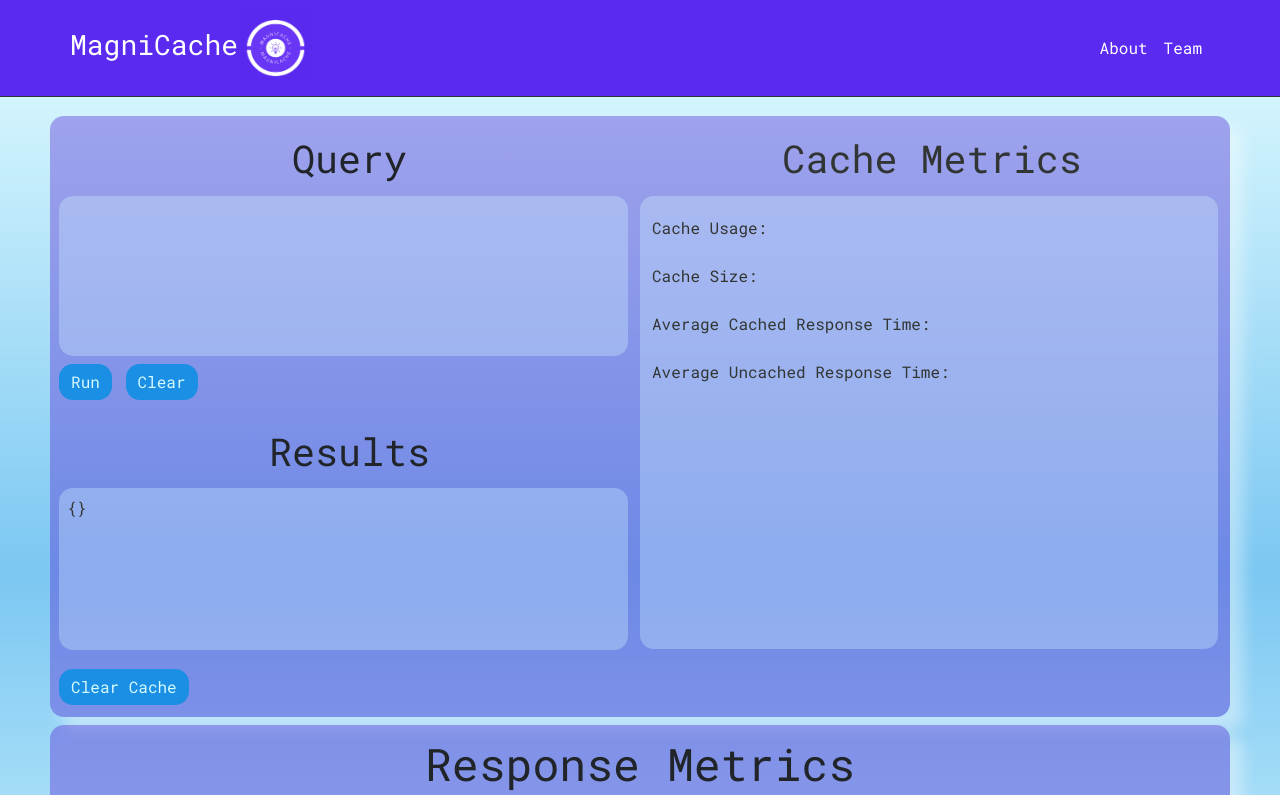
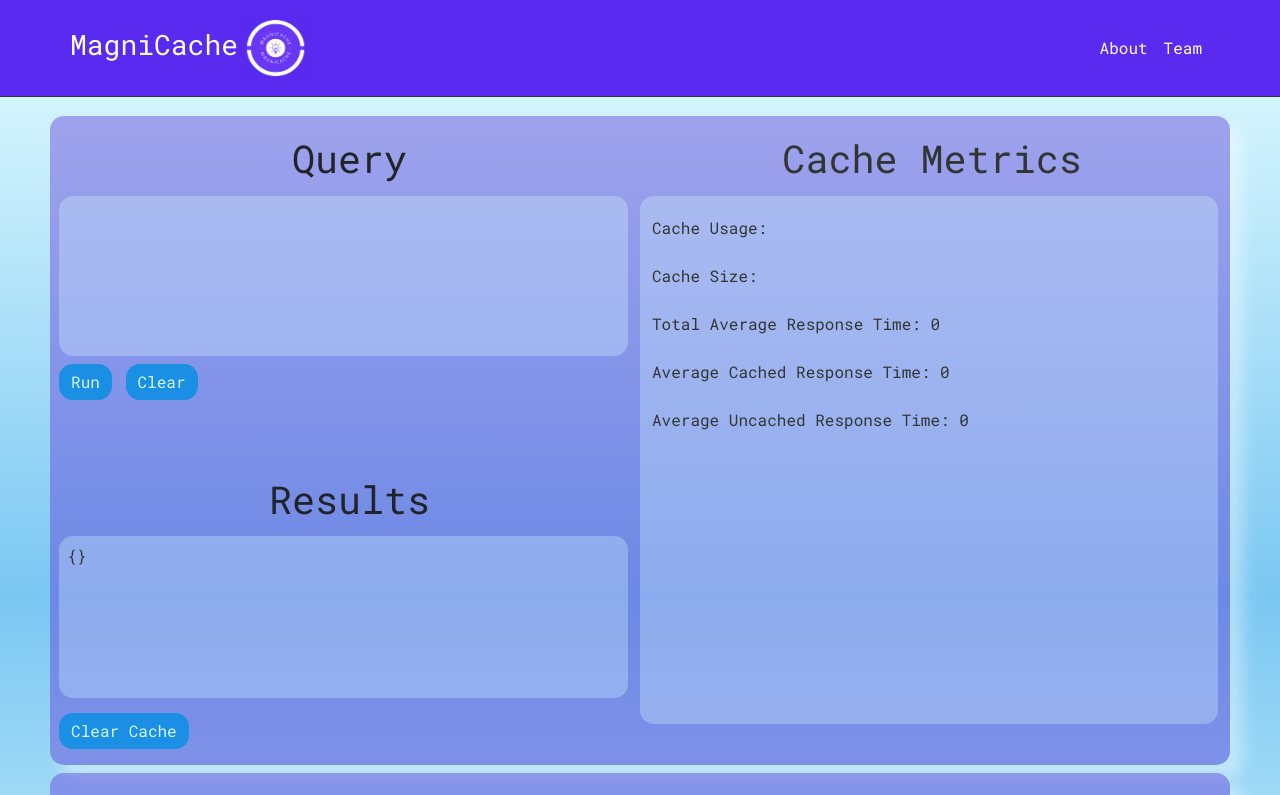
Before and after one commit to oslabs-beta/MagniCache, a React app in the folder client/: page / in a window 1280 px wide. Shown: the top 795 px of the page. Built offline with nearby package versions, Linux system fonts and the light colour scheme; no server answers.

Commit message:
Adds an s to cache metric tsx, creates state variables, props interface for cachemetrics

```diff
--- a/client/components/CacheMetric.tsx
+++ /dev/null
@@ -1,22 +0,0 @@
-import React from 'react';
-
-const CacheMetric = () => {
-  return (
-    <div className="cache-metric-container">
-      <div className="cache-metric">Cache Usage: </div>
-      <br></br>
-
-      <div className="cache-metric">Cache Size: </div>
-      <br></br>
-
-      <div className="cache-metric">Average Cached Response Time: </div>
-      <br></br>
-
-      <div className="cache-metric">Average Uncached Response Time: </div>
-      <br></br>
-      {/* Possibly add a chart of sorts here? Maybe 2 or 3?  */}
-    </div>
-  );
-};
-
-export default CacheMetric;
--- /dev/null
+++ b/client/components/CacheMetrics.tsx
@@ -0,0 +1,49 @@
+import React, { SetStateAction } from 'react';
+
+interface CacheProps {
+  usage: number | string;
+  size: string;
+  resTime: number;
+  avgCached: number;
+  avgUncached: number;
+  currentPolicy: string;
+
+  // possibly need state update doubt it but adding just in case
+    // setUsage: React.Dispatch<SetStateAction<string | number>>
+    // setSize: React.Dispatch<SetStateAction<number>>
+    // setResTime: React.Dispatch<SetStateAction<number>>
+    // setCached: React.Dispatch<SetStateAction<number>>
+    // setUncached: React.Dispatch<SetStateAction<number>>
+    // setPolicy: React.Dispatch<SetStateAction<string>>
+}
+
+const CacheMetrics = (props: CacheProps) => {
+  const { usage, size, resTime, avgCached, avgUncached, currentPolicy } = props;
+  return (
+    <div className="cache-metric-container">
+      <div className="cache-metric">Cache Usage: {usage}</div>
+      <br></br>
+
+      <div className="cache-metric">Cache Size: {size} </div>
+      <br></br>
+
+      <div className="cache-metric">
+        Total Average Response Time: {resTime}{' '}
+      </div>
+      <br></br>
+
+      <div className="cache-metric">
+        Average Cached Response Time: {avgCached}{' '}
+      </div>
+      <br></br>
+
+      <div className="cache-metric">
+        Average Uncached Response Time: {avgUncached}{' '}
+      </div>
+      <br></br>
+      {/* Possibly add a chart of sorts here? Maybe 2 or 3?  Line graph? bar? Pie?  */}
+    </div>
+  );
+};
+
+export default CacheMetrics;
--- a/client/containers/XMetrics.tsx
+++ b/client/containers/XMetrics.tsx
@@ -1,11 +1,28 @@
-import React from 'react';
-import CacheMetric from '../components/CacheMetric';
+import React, { useState, useEffect } from 'react';
+import CacheMetrics from '../components/CacheMetrics';
 
 const XMetrics = () => {
+  const [usage, setUsage] = useState<number | string>('');
+  const [size, setSize] = useState<string>('');
+  const [resTime, setResTime] = useState<number>(0);
+  const [avgCached, setCached] = useState<number>(0);
+  const [avgUncached, setUncached] = useState<number>(0);
+  const [currentPolicy, setPolicy] = useState<string>('');
+
+  // Send a request and populate proper values to be passed down to CacheMetrics
+  fetch('some endpoint')
+
   return (
     <div className="extra-metrics-container">
       <h1 className="cache-metrics-title">Cache Metrics</h1>
-      <CacheMetric />
+      <CacheMetrics
+        usage={usage}
+        size={size}
+        resTime={resTime}
+        avgCached={avgCached}
+        avgUncached={avgUncached}
+        currentPolicy={currentPolicy}
+      />
     </div>
   );
 };
```
